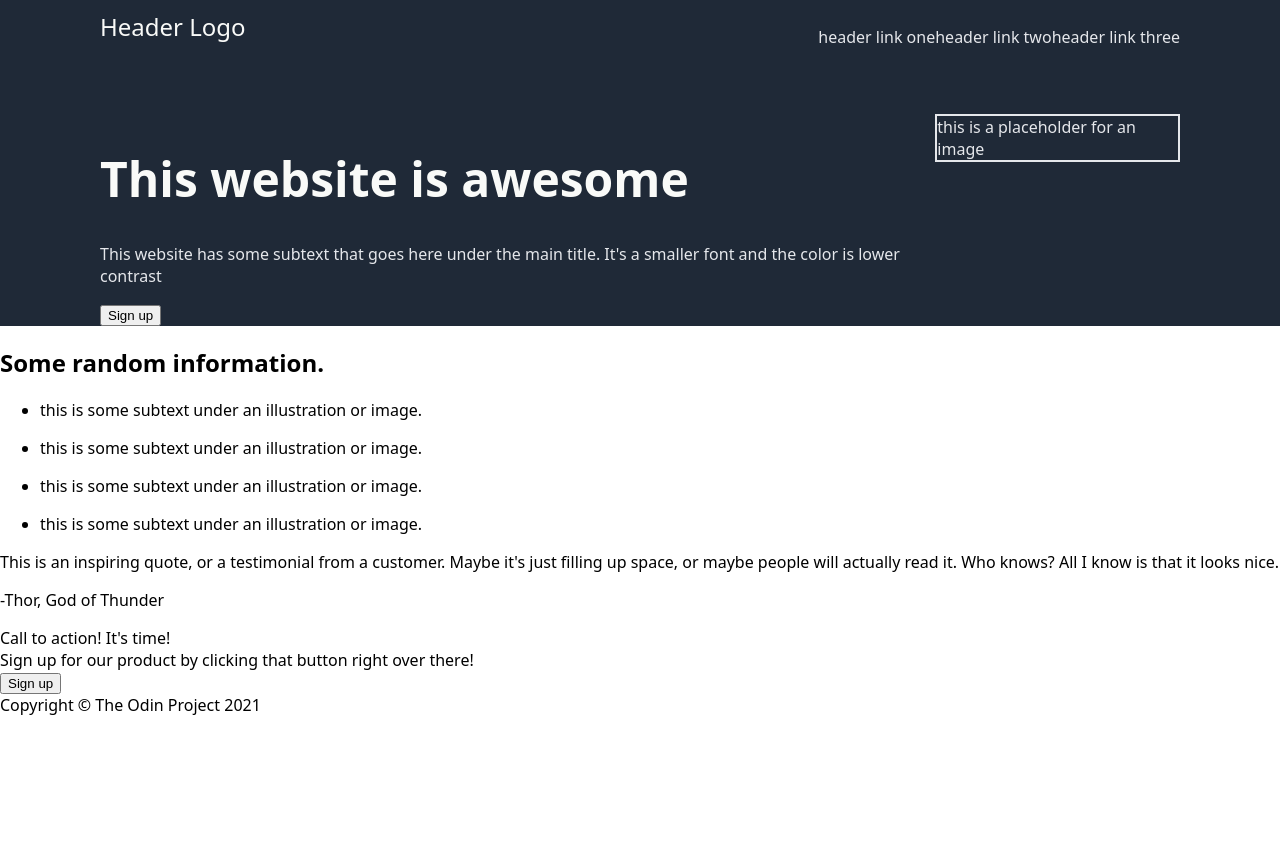
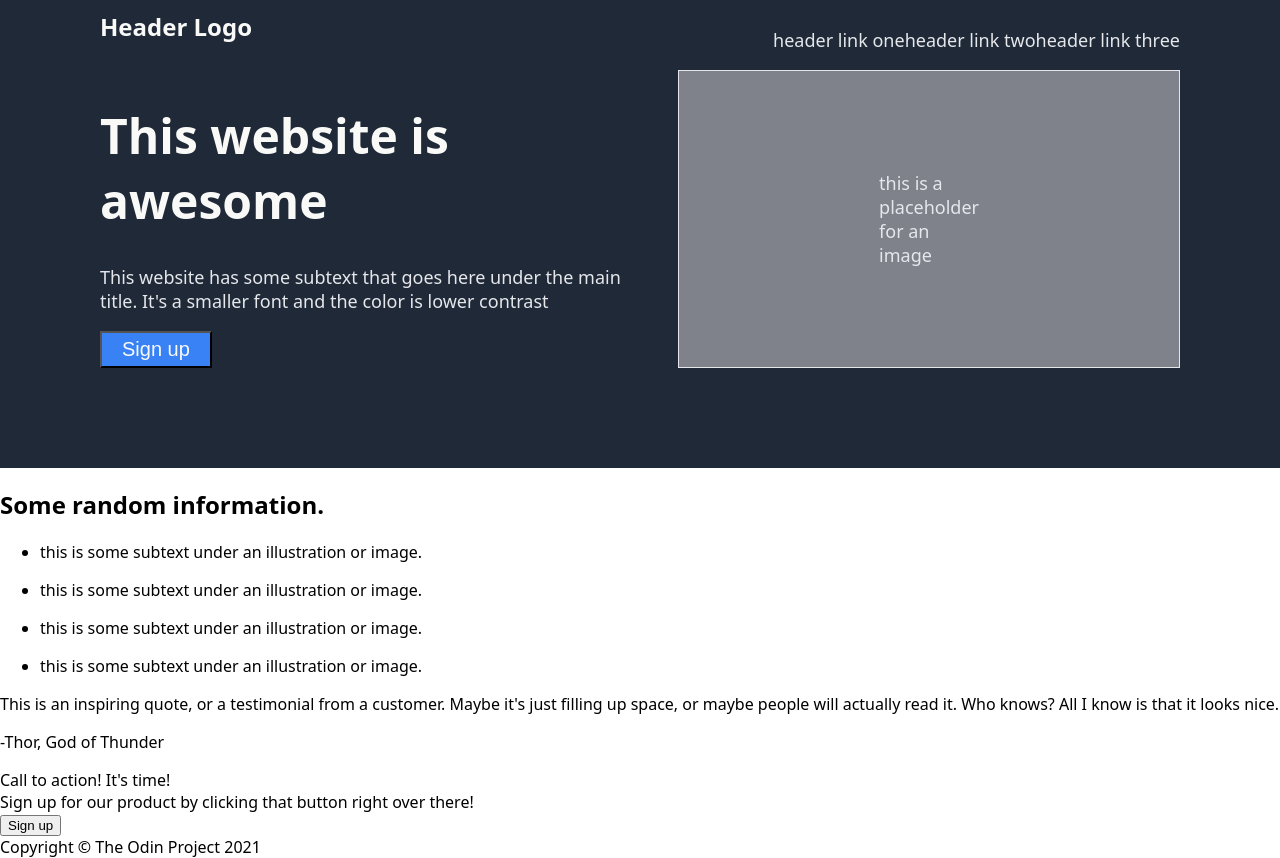
Before and after one commit to tannersmith66/odin-project, a plain HTML site: page Landing Page/index.html in a window 1280 px wide. Before the commit the page ends 800 px from the top, so only its background shows below. Drawn offline with Linux system fonts and the light colour scheme.

Commit message:
added padding

```diff
--- a/Landing Page/stylesheet.css
+++ b/Landing Page/stylesheet.css
@@ -21,6 +21,7 @@ div.section-one{
 .header-logo {
     color: #F9FAF8;
     font-size: 24px;
+    font-weight: bold;
 
 }
 
@@ -39,14 +40,42 @@ h1 {
 
 .header-links, .hero-text, .top-img {
     color: #E5E7EB;
-    size: 18px;
+    font-size: 18px;
 }
 
 .top-content {
     display: flex;
-    padding-top: 50px;
+    padding-bottom: 100px;
+    justify-content: space-between;
+    gap: 30px;
 }
 
 .top-img {
-    border: 2px solid
+    border: 1px solid;
+    background-color: rgb(127, 130, 139);
+    padding-right: 200px;
+    padding-left: 200px;
+    padding-top: 100px;
+    padding-bottom: 100px;
+
 }
+
+.sign-up{
+    background-color: #3882f6;
+    color: #F9FAF8;
+    padding-top: 5px;
+    padding-bottom: 5px;
+    padding-left: 20px;
+    padding-right: 20px;
+    font-size: 20px;
+
+}
+
+button {
+    outline: none;
+}
+
+.left-top {
+    margin: auto;
+
+}
```
